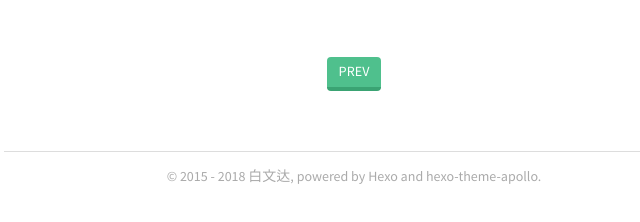
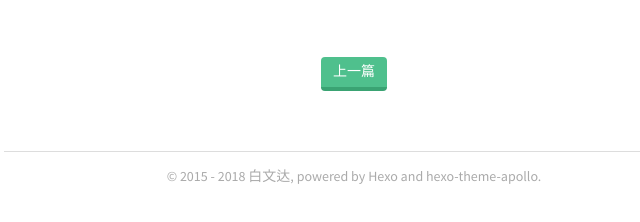
Before and after one commit to supermanbai/blog, a plain HTML site: page 2018/05/31/my-life/index.html in a window 1280 px wide. Shown: the part 1664-1886 px from the top of the page, 286-926 px from the left. Drawn offline with nearby package versions, Linux system fonts and the light colour scheme; some packages are replaced by stand-ins of ours.

Commit message:
Site updated: 2018-09-29 23:11:08

```diff
--- a/2018/05/31/my-life/index.html
+++ b/2018/05/31/my-life/index.html
@@ -7,4 +7,4 @@
 <h3 id="总结几点"><a href="#总结几点" class="headerlink" title="总结几点"></a>总结几点</h3><h4 id="面试之所以这么难，还是因为自身经验和准备都不够充分，在学习的路上我们要一路向前。"><a href="#面试之所以这么难，还是因为自身经验和准备都不够充分，在学习的路上我们要一路向前。" class="headerlink" title="面试之所以这么难，还是因为自身经验和准备都不够充分，在学习的路上我们要一路向前。"></a>面试之所以这么难，还是因为自身经验和准备都不够充分，在学习的路上我们要一路向前。</h4><h4 id="之前一直在思考为什么会出现这种困境，不久，我便在朋友圈找到了问题的答案，分享给大家，共勉"><a href="#之前一直在思考为什么会出现这种困境，不久，我便在朋友圈找到了问题的答案，分享给大家，共勉" class="headerlink" title="之前一直在思考为什么会出现这种困境，不久，我便在朋友圈找到了问题的答案，分享给大家，共勉!!!"></a>之前一直在思考为什么会出现这种困境，不久，我便在朋友圈找到了问题的答案，分享给大家，共勉!!!</h4><p><center> <h1>懒而不自知，知而不能改，改而不能恒</h1></center></p>
 <p></p><h4>总觉得，今天的帖子有一种鸡汤的感觉，请记住我这里是一个技术博客！同一时间，我们明天再见，Bye！</h4><p></p>
 <div style="text-align:right;padding-right:100px;">前端小白</div>
-</div></article></div></main><footer><div class="paginator"><a href="/2018/09/29/hello-world/" class="prev">PREV</a></div><div class="copyright"><p>© 2015 - 2018 <a href="http://yoursite.com">白文达</a>, powered by <a href="https://hexo.io/" target="_blank">Hexo</a> and <a href="https://github.com/pinggod/hexo-theme-apollo" target="_blank">hexo-theme-apollo</a>.</p></div></footer></div><script async src="//cdn.bootcss.com/mathjax/2.7.0/MathJax.js?config=TeX-MML-AM_CHTML" integrity="sha384-crwIf/BuaWM9rM65iM+dWFldgQ1Un8jWZMuh3puxb8TOY9+linwLoI7ZHZT+aekW" crossorigin="anonymous"></script></body></html>
+</div></article></div></main><footer><div class="paginator"><a href="/2018/09/29/hello-world/" class="prev">上一篇</a></div><div class="copyright"><p>© 2015 - 2018 <a href="http://yoursite.com">白文达</a>, powered by <a href="https://hexo.io/" target="_blank">Hexo</a> and <a href="https://github.com/pinggod/hexo-theme-apollo" target="_blank">hexo-theme-apollo</a>.</p></div></footer></div><script async src="//cdn.bootcss.com/mathjax/2.7.0/MathJax.js?config=TeX-MML-AM_CHTML" integrity="sha384-crwIf/BuaWM9rM65iM+dWFldgQ1Un8jWZMuh3puxb8TOY9+linwLoI7ZHZT+aekW" crossorigin="anonymous"></script></body></html>
```
Also changed, not shown: 2018/09/29/hello-world/index.html (+1 -1 lines), index.html (+1 -1 lines).
